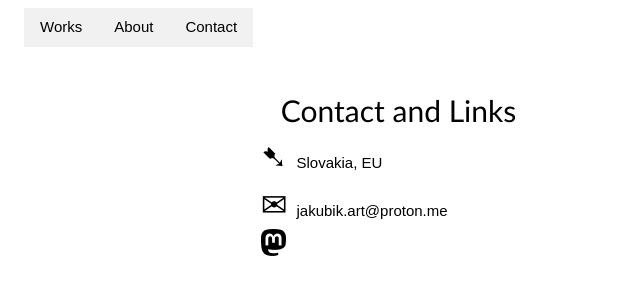
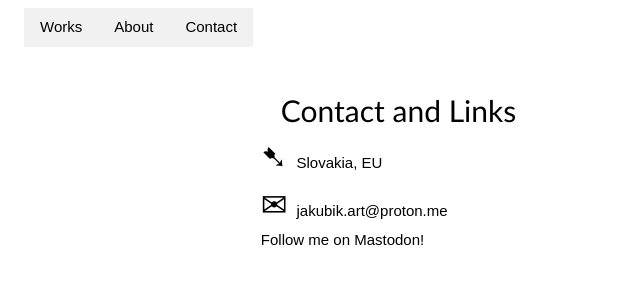
Before and after one commit to kinklure/jakubik.art, a Jekyll site: the page built from contact.html, in a window 1280 px wide. Shown: the top 300 px of the page, without its empty margins (0-640 px from the left). Built offline with Jekyll 4.4.1, drawn with Linux system fonts in a browser that asks for light colours.

Commit message:
Update contact.html

```diff
--- a/contact.html
+++ b/contact.html
@@ -13,6 +13,6 @@ layout: default
   document.write('<A href="mailto:' + emailE + '">' + emailE + '</a>')
 </script><NOSCRIPT>Email address protected by JavaScript</NOSCRIPT>
 	<br>
-	<a rel="me" href="https://mastodon.social/@kinkualize"><img src="images/icons/mastodon.webp" alt="Mastodon"/><Follow me on Mastodon!</a>
+	<a rel="me" href="https://mastodon.social/@kinkualize" url('images/icons/mastodon.webp')">Follow me on Mastodon!</a>
     </div>
 </footer>
```
